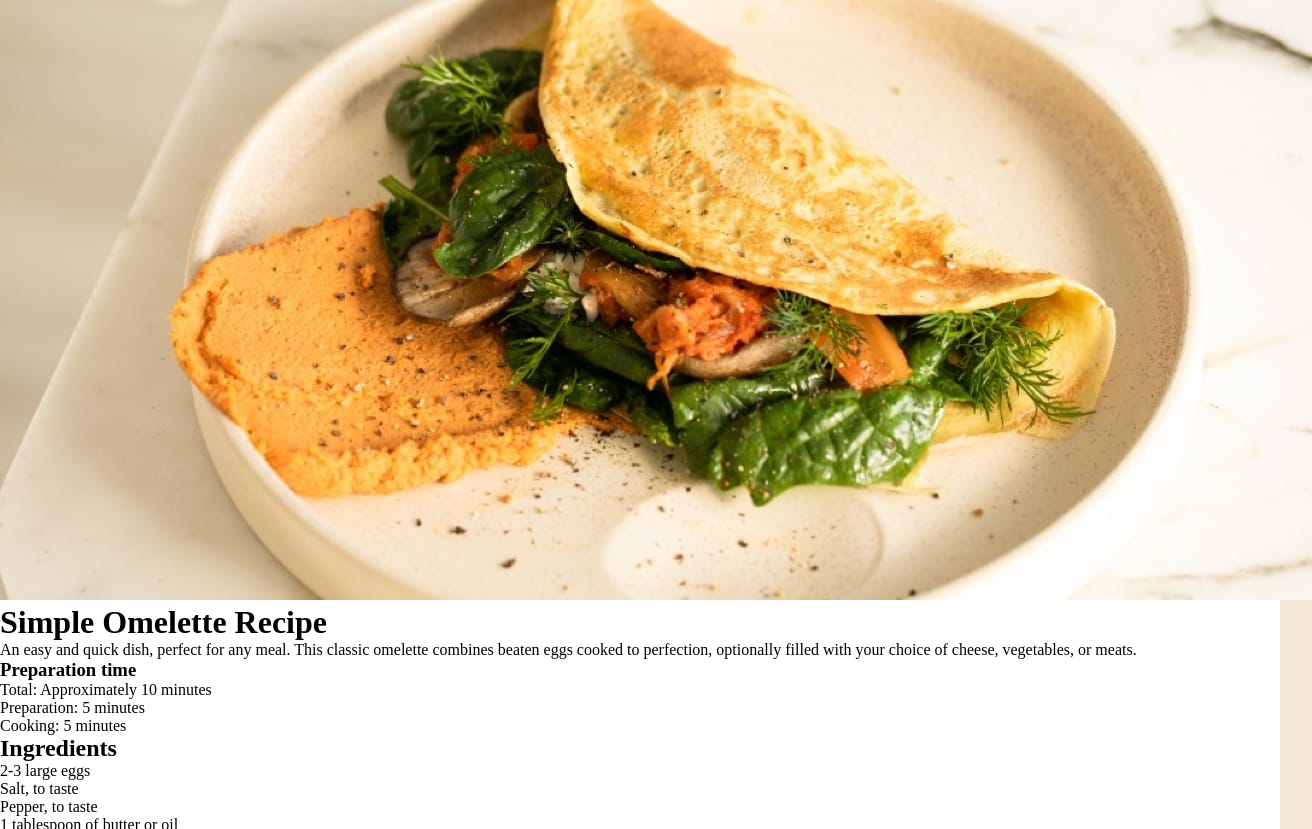
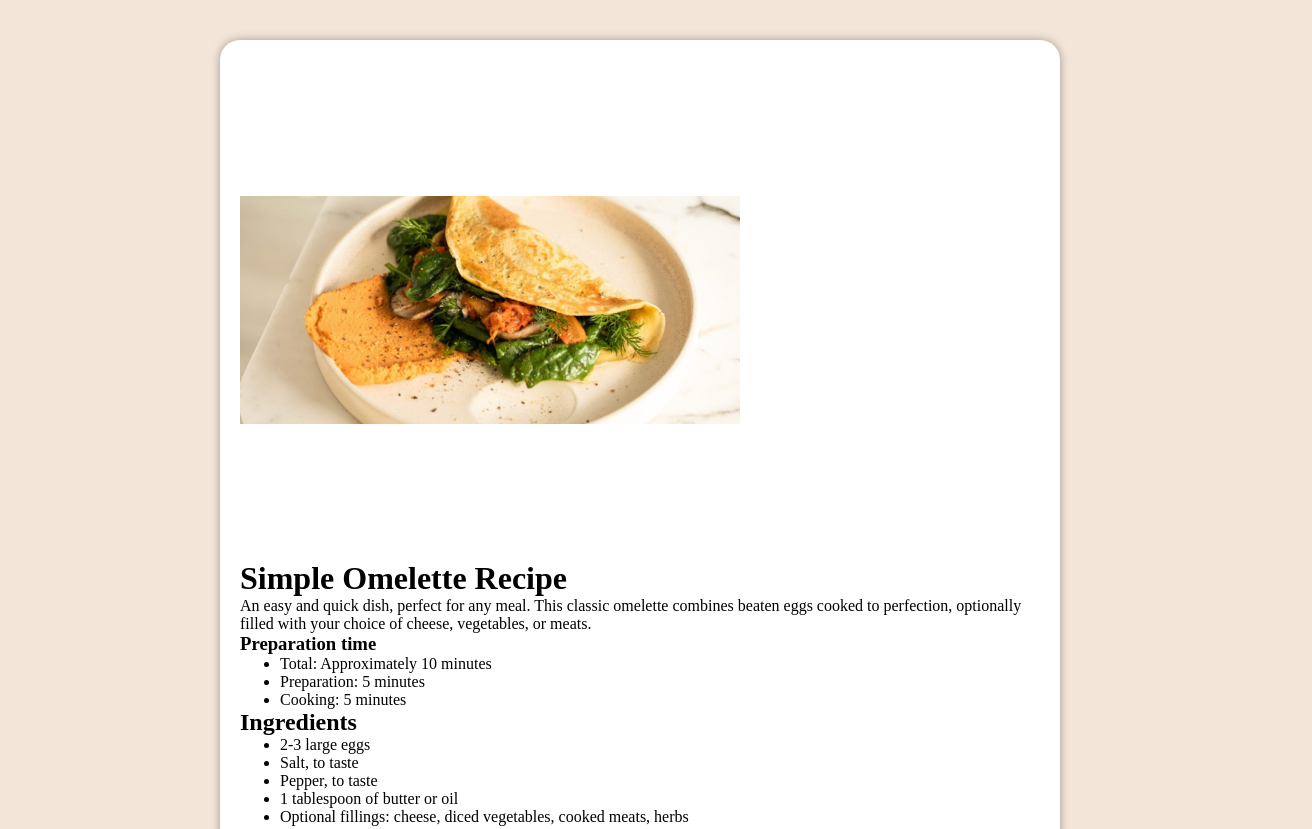
Before and after one commit to Pedrocasper/front-end-mentor, a plain HTML site: page recipe-page-main/index.html in a window 1280 px wide. Shown: the top 829 px of the page, 1312 px wide, since content can reach past the window. Drawn offline with Linux system fonts and the light colour scheme.

Commit message:
Atualização

```diff
--- a/recipe-page-main/assets/style/style.css
+++ b/recipe-page-main/assets/style/style.css
@@ -1,7 +1,8 @@
+@import url('https://fonts.googleapis.com/css2?family=Young+Serif&display=swap');
+@import url('https://fonts.googleapis.com/css2?family=Outfit:wght@400;600;700&family=Young+Serif&display=swap');
 
 * {
     margin: 0;
-    padding: 0;
 }
 :root {
     /* Color Primary */
@@ -17,7 +18,8 @@
     --Dark-Charcoal: hsl(24, 5%, 18%);
 
     /* fonts */
-    --fontss: 'Young Serift';
+    --Young-Serif: 'Young Serift';
+    --Outfit: 'Outfit';
 }
 
 body {
@@ -26,8 +28,29 @@ body {
 
 main {
     background-color: var(--White);
+    padding: 20px;
+    margin: 40px auto 40px;
+    min-width: 375px;
+    max-width: 800px;
+    box-shadow: 0 0 10px #00000055;
+    border-radius: 20px;
 }
 
-main.omelette {
-
+#container {
+    position: relative;
+    width: 500px;
+    height: 500px;
+  }
+  #container > img {
+    position: absolute;
+    left: 0;
+    right: 0;
+    top: 0;
+    bottom: 0;
+    margin: auto;
+    max-width: 100%;
+    max-height: 100%;
+  }
+h1 {
+    font-family: var(--Young-Serif);
 }
--- a/recipe-page-main/index.html
+++ b/recipe-page-main/index.html
@@ -11,7 +11,9 @@
 <body>
 
   <main>
-    <img class="omelette" src="assets/images/image-omelette.jpeg" alt="um prato branco de porcelana com omlete dentro, com uma torrada ao lado e rechado.">
+    <div id="container">
+      <img src="assets/images/image-omelette.jpeg" alt="um prato branco de porcelana com omlete dentro, com uma torrada ao lado e rechado.">
+    </div>
     <header>
       <h1>Simple Omelette Recipe</h1>
       <p>
```
